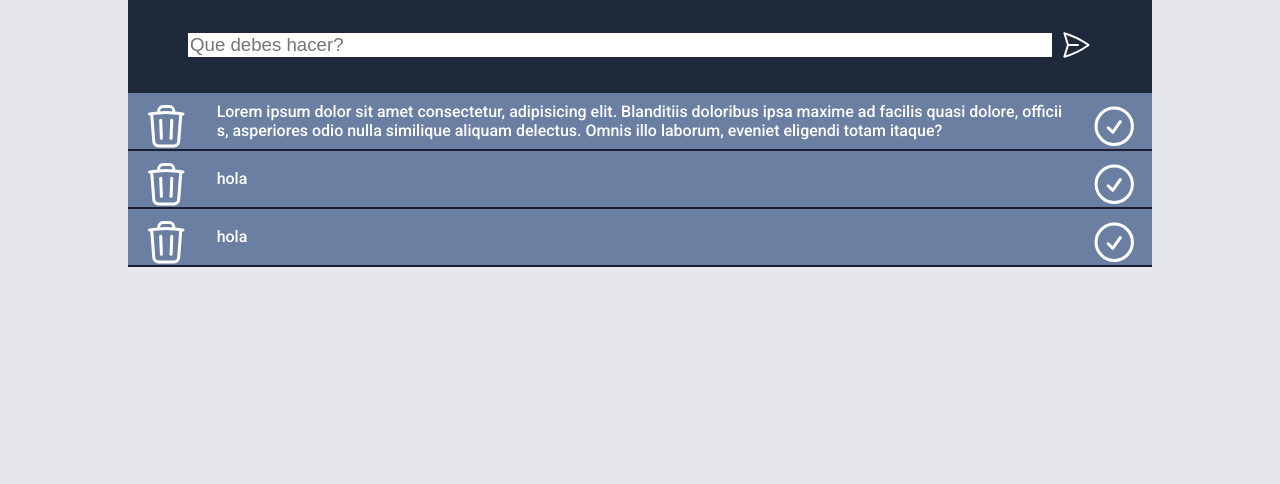
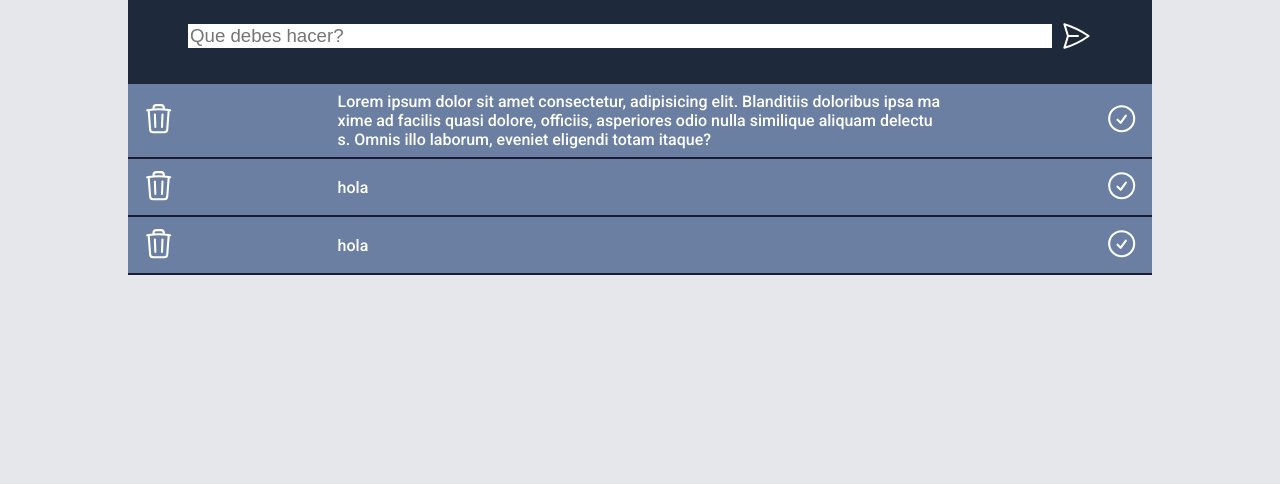
Before and after one commit to Camitox/EdTecnica, a plain HTML site: page app/index.html in a window 1280 px wide. Shown: the part 316-800 px from the top of the page. Drawn offline with Linux system fonts and the light colour scheme.

Commit message:
#btn-check

```diff
--- a/app/index.css
+++ b/app/index.css
@@ -144,17 +144,17 @@ body, h1, h2 {
     padding: 0.5rem;
 }
 #body-list{
-  width: 84%;
+  width: 60%;
   margin: 0;
 }
 #btn-del-list{
-    width: 6%;
+    width: 20%;
     height: 2.5rem;
     background-color: transparent;
     color: white;
 }
 #btn-check{
-  width: 6%;
+  width: 20%;
   height: 2.5rem;
   background-color: transparent;
   color: white;
@@ -167,9 +167,21 @@ body, h1, h2 {
   #nav-link-container {
       display: flex;
   }
+  #btn-del-list{
+    width: 8%;
+  }
+  #btn-check{
+    width: 8%;
+  }
 }
 @media (min-width: 1024px) {
   #main-desc-container{
       width: 50%;
   }
+  #btn-del-list{
+    width: 4.5%;
+  }
+  #btn-check{
+    width: 4.5%;
+  }
 }
```
